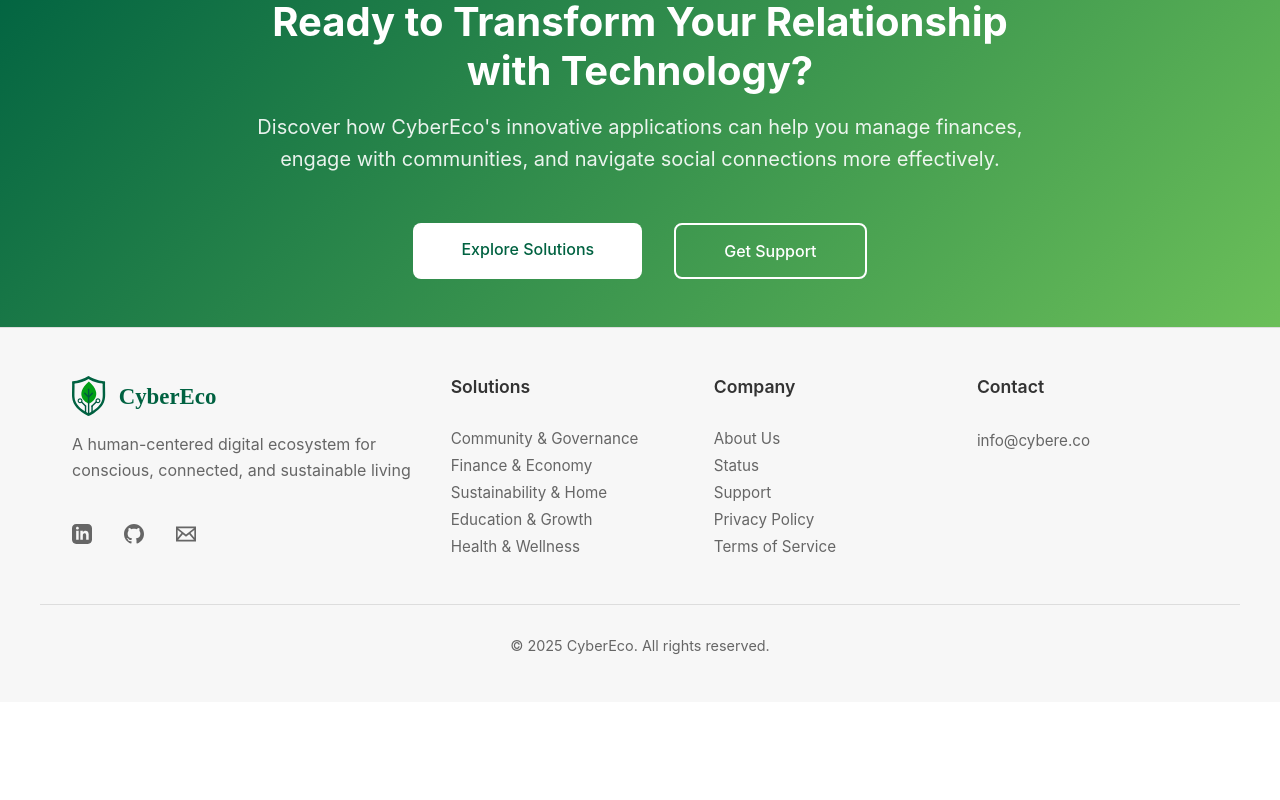
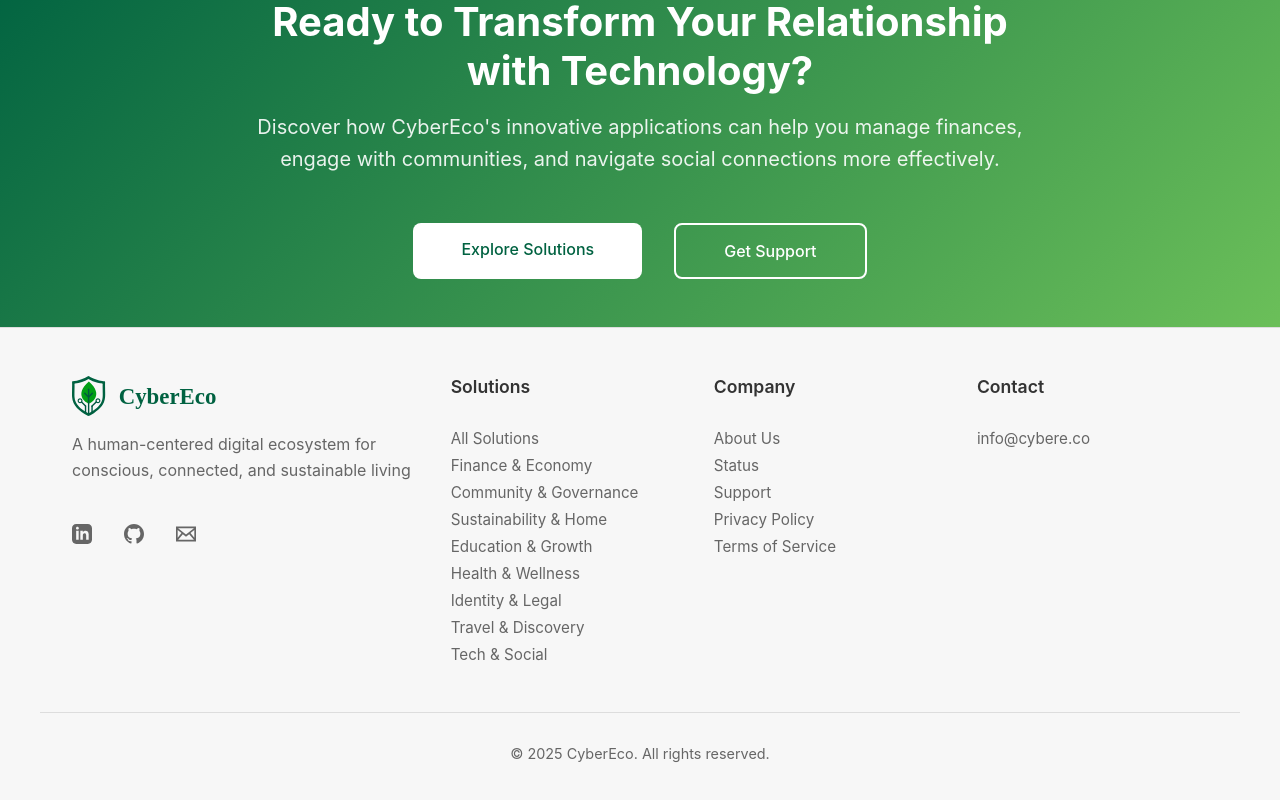
Before and after one commit to cyber-eco/cybereco-monorepo, a Next.js app in the folder apps/website/: page / in a window 1280 px wide. Shown: the part 3349-4149 px from the top of the page. Before the commit the page ends 4051 px from the top, so only its background shows below. Built offline with nearby package versions, Linux system fonts and the light colour scheme; no server answers.

Commit message:
feat: add contact email link and update footer links for better accessibility

```diff
--- a/apps/website/src/components/Footer/Footer.module.css
+++ b/apps/website/src/components/Footer/Footer.module.css
@@ -96,6 +96,17 @@
   font-size: 0.95rem;
 }
 
+.contactEmail {
+  color: var(--color-muted);
+  transition: color 0.2s;
+  font-size: 0.95rem;
+  text-decoration: none;
+}
+
+.contactEmail:hover {
+  color: var(--color-primary);
+}
+
 .footerBottom {
   text-align: center;
   padding-top: var(--spacing-md);
--- a/apps/website/src/components/Footer/Footer.tsx
+++ b/apps/website/src/components/Footer/Footer.tsx
@@ -20,6 +20,8 @@ export default function Footer() {
           <div className={styles.socialIcons}>
             <a
               href="https://www.linkedin.com/company/cybere-co"
+              target="_blank"
+              rel="noopener noreferrer"
               aria-label="LinkedIn"
               className={styles.socialIcon}
             >
@@ -29,6 +31,8 @@ export default function Footer() {
             </a>
             <a
               href="https://github.com/cyber-eco"
+              target="_blank"
+              rel="noopener noreferrer"
               aria-label="GitHub"
               className={styles.socialIcon}
             >
@@ -51,11 +55,15 @@ export default function Footer() {
         <div className={styles.footerSection}>
           <h3 className={styles.footerHeading}>{t('footer.solutions') || 'Solutions'}</h3>
           <div className={styles.footerLinks}>
-            <Link href="/portfolio#community">{t('footer.communityGovernanceTitle') || 'Community & Governance'}</Link>
-            <Link href="/portfolio#finance">{t('footer.financeEconomyTitle') || 'Finance & Economy'}</Link>
-            <Link href="/portfolio#sustainability">{t('footer.sustainabilityHomeTitle') || 'Sustainability & Home'}</Link>
-            <Link href="/portfolio#education">{t('footer.educationTitle') || 'Education & Growth'}</Link>
-            <Link href="/portfolio#health">{t('footer.healthWellnessTitle') || 'Health & Wellness'}</Link>
+            <Link href="/portfolio">{t('portfolioPage.allSolutions') || 'All Solutions'}</Link>
+            <Link href="/portfolio#finance">{t('portfolioPage.financeEconomy') || 'Finance & Economy'}</Link>
+            <Link href="/portfolio#community">{t('portfolioPage.communityGovernance') || 'Community & Governance'}</Link>
+            <Link href="/portfolio#sustainability">{t('portfolioPage.sustainabilityHome') || 'Sustainability & Home'}</Link>
+            <Link href="/portfolio#education">{t('portfolioPage.educationGrowth') || 'Education & Growth'}</Link>
+            <Link href="/portfolio#health">{t('portfolioPage.healthWellness') || 'Health & Wellness'}</Link>
+            <Link href="/portfolio#identity">{t('portfolioPage.identityLegal') || 'Identity & Legal'}</Link>
+            <Link href="/portfolio#travel">{t('portfolioPage.travelDiscovery') || 'Travel & Discovery'}</Link>
+            <Link href="/portfolio#tech">{t('portfolioPage.techSocial') || 'Tech & Social'}</Link>
           </div>
         </div>
 
@@ -73,7 +81,9 @@ export default function Footer() {
         <div className={styles.footerSection}>
           <h3 className={styles.footerHeading}>{t('footer.contact') || 'Contact'}</h3>
           <div className={styles.contactInfo}>
-            <p>info@cybere.co</p>
+            <a href="mailto:info@cybere.co" className={styles.contactEmail}>
+              info@cybere.co
+            </a>
           </div>
         </div>
       </div>
```
